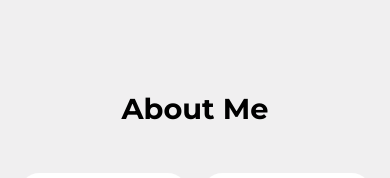
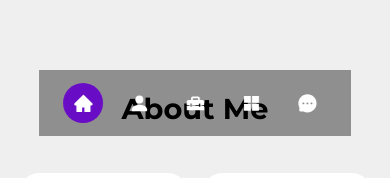
Before and after one commit to steno1/Portfolio, a React (Create React App) app: page / in a window 390 px wide. Shown: the part 660-838 px from the top of the page. Built offline with nearby package versions, Linux system fonts and the light colour scheme.

Commit message:
implemented floating Nav functionality

```diff
--- a/package.json
+++ b/package.json
@@ -10,6 +10,7 @@
     "react-dom": "^18.2.0",
     "react-icons": "^4.11.0",
     "react-scripts": "5.0.1",
+    "react-scrollspy": "^3.4.3",
     "swiper": "^11.0.4",
     "web-vitals": "^2.1.4"
   },
--- a/src/App.jsx
+++ b/src/App.jsx
@@ -1,35 +1,77 @@
-import About from "./Sections/about/about"
-import Contact from "./Sections/Contact/Contact"
-import FAQs from "./Sections/FAQs/FAQs"
-import FloatingNav from "./Sections/Floating-nav/FloatingNav"
-import Footer from "./Sections/Footer/Footer"
-import Header from "./Sections/Header/Header"
-import Modal from "./Components/modal/Modal"
-import Navbar from "./Sections/Navbar/Navbar"
-import Portfolio from "./Sections/Portfolio/Portfolio"
-import Services from "./Sections/Services/Services"
-import Testimonials from "./Sections/testimonials/Testimonials"
-import Theme from "./Theme/Theme"
-import { useThemeContext } from "./Context/ThemeContext"
+import { useEffect, useRef, useState } from "react";
+
+import About from "./Sections/about/about";
+import Contact from "./Sections/Contact/Contact";
+import FAQs from "./Sections/FAQs/FAQs";
+import FloatingNav from "./Sections/Floating-nav/FloatingNav";
+import Footer from "./Sections/Footer/Footer";
+import Header from "./Sections/Header/Header";
+import Navbar from "./Sections/Navbar/Navbar";
+import Portfolio from "./Sections/Portfolio/Portfolio";
+import Services from "./Sections/Services/Services";
+import Testimonials from "./Sections/testimonials/Testimonials";
+import Theme from "./Theme/Theme";
+import { useThemeContext } from "./Context/ThemeContext";
 
 const App = () => {
-  const {themeState}=useThemeContext();
+  // Retrieve themeState and mainRef using React Hooks
+  const { themeState } = useThemeContext(); // Accessing theme information using useContext from ThemeContext
+  const mainRef = useRef(); // Creating a reference to the main HTML element
+
+  // State variables for managing floating navigation display and site position
+  const [showFloatingNav, setShowFloatingNav] = useState(true);
+  const [siteYposition, setSiteYposition] = useState(0);
+
+  // Function to display the floating navigation
+  const showFloatingNavHandler = () => {
+    setShowFloatingNav(true);
+  };
+
+  // Function to hide the floating navigation
+  const hideFloatingNavHandler = () => {
+    setShowFloatingNav(false);
+  };
+
+  // Function to toggle the floating navigation based on scroll position
+  const floatingNavToggleHandler = () => {
+    // Check if the user scrolled up or down at least 20px
+    if (
+      siteYposition < mainRef?.current?.getBoundingClientRect().y - 20 ||
+      siteYposition > mainRef?.current?.getBoundingClientRect().y + 20
+    ) {
+      showFloatingNavHandler(); // Display floating navigation if conditions are met
+    } else {
+      hideFloatingNavHandler(); // Hide floating navigation if conditions are not met
+    }
+    setSiteYposition(mainRef?.current?.getBoundingClientRect().y); // Update site position
+  };
+
+  // UseEffect hook to handle floating navigation based on scroll behavior
+  useEffect(() => {
+    // Set interval to check scroll position every 4000 milliseconds
+    const checkYposition = setInterval(floatingNavToggleHandler, 4000);
+    // Cleanup function to clear the interval
+    return () => clearInterval(checkYposition);
+  }, [ siteYposition]);
+
+  // Return the main App layout
   return (
-    <main className={`${themeState.primary} ${themeState.background}`}>
-     <Navbar/>
-     <Header/>
-     <About/>
-     <Services/>
-     <Portfolio/>
-     <Testimonials/>
-     <FAQs/>
-     <Contact/>
-     <Footer/>
-     <Theme/>
-     {/* <FloatingNav/>*/}
+    <main className={`${themeState.primary} ${themeState.background}`} ref={mainRef}>
+      {/* Render various sections and components */}
+      <Navbar />
+      <Header />
+      <About />
+      <Services />
+      <Portfolio />
+      <Testimonials />
+      <FAQs />
+      <Contact />
+      <Footer />
+      <Theme />
+      {/* Render the floating navigation if showFloatingNav is true */}
+      {showFloatingNav && <FloatingNav />}
+    </main>
+  );
+};
 
-    </main>
-  )
-}
-
-export default App
+export default App;
--- a/src/Sections/Floating-nav/Floating.css
+++ b/src/Sections/Floating-nav/Floating.css
@@ -0,0 +1,43 @@
+#floating__nav{
+    display: none;
+}
+/*MEDIA QUERIES FOR TABLETS AND PHONES */
+@media screen and (max-width:1024px){
+    #floating__nav{
+display: flex;
+align-items: center;
+position: fixed;
+bottom: 3rem;
+left: 50%;
+transform: translateX(-50%);
+z-index: 9;
+animation: animateFloatingNav 300ms ease forwards;
+    }
+    @keyframes animateFloatingNav {
+       from{
+        opacity: 0;
+        bottom: -5rem;
+       }
+       to{
+        opacity: 1;
+        bottom: 3rem;
+       }
+    }
+    .scrollspy{
+        display: flex;
+        gap: 1rem;
+        background: rgba(0,0,0,0.4);
+        padding: 0.8rem 1.5rem;
+        backdrop-filter: blur(20px);
+    }
+    #floating__nav a{
+        padding: 0.6rem;
+        border-radius: 50%;
+        font-size: 1.3rem;
+        color: white;
+        display: grid;
+    }
+    #floating__nav li.active a{
+        background: var(--color-primary);
+    }
+}
--- a/src/Sections/Floating-nav/FloatingNav.jsx
+++ b/src/Sections/Floating-nav/FloatingNav.jsx
@@ -1,11 +1,27 @@
-import "./Floating.css"
+import "./Floating.css"; // Import CSS styles for the floating navigation bar
+
+import Nav from "./Nav"; // Import Nav component for individual navigation items
+import Scrollspy from 'react-scrollspy'; // Import Scrollspy component for tracking scroll positions
+import floatNavData from "../../floatNavData"; // Import data for floating navigation items
 
 const FloatingNav = () => {
+  // Render the floating navigation bar
   return (
-    <div id="floating_nav">
-      floating nav
-    </div>
-  )
-}
+    <ul id="floating__nav">
+      {/* Scrollspy component tracks scroll positions and highlights active sections */}
+      <Scrollspy
+        offset={-500} // Sets an offset for scrolling to adjust for header size
+        className="scrollspy" // CSS class for Scrollspy component
+        items={['header', 'about', 'services', 'portfolio', 'contact']} // Array of section IDs to track
+        currentClassName="active" // CSS class for the currently active section
+      >
+        {
+          // Map through floatNavData to generate navigation items using the Nav component
+          floatNavData.map(item => <Nav key={item.id} item={item} />)
+        }
+      </Scrollspy>
+    </ul>
+  );
+};
 
-export default FloatingNav
+export default FloatingNav;
--- /dev/null
+++ b/src/Sections/Floating-nav/Nav.jsx
@@ -0,0 +1,11 @@
+import React from 'react'
+
+const Nav = ({className, item}) => {
+  return (
+   <li className={className}><a href={item.link}>{item.icon}</a>
+
+   </li>
+  )
+}
+
+export default Nav
--- a/src/Theme/theme.css
+++ b/src/Theme/theme.css
@@ -80,11 +80,32 @@
 }
 /*MEDIA QUERIES FOR PHONE*/
 @media screen and (max-width:600px) {
-    .card.theme__modal{
-        width:var(--container-width-md);
-        padding: 3rem 1.5rem;
+    .card.theme__modal {
+        width: calc(100% - 2rem); /* Adjust width to fit the screen with a small margin */
+        padding: 2rem; /* Reduce padding for smaller screens */
+        max-width: 90%; /* Set a maximum width */
+        box-sizing: border-box; /* Include padding and border in the element's total width and height */
     }
-    .theme__primary-colors{
-        gap: 0.6rem;
+    .card.theme__modal h3 {
+        font-size: 1.8rem; /* Adjust heading sizes for better readability on smaller screens */
+    }
+    .card.theme__modal small {
+        width: 100%; /* Adjust width for smaller screens */
+    }
+    .theme__primary-colors {
+        gap: 0.6rem; /* Reduce gap between primary colors */
+    }
+    .theme__primary-colors button {
+        width: 1.5rem; /* Decrease the size of color buttons */
+        height: 1.5rem;
+        font-size: 0.7rem; /* Adjust font size for better visibility */
+    }
+    .theme__background-colors {
+        gap: 1rem; /* Adjust gap between background colors */
+    }
+    .theme__background-colors button {
+        width: 5rem; /* Adjust width of background color buttons */
+        height: 2rem;
+        font-size: 0.8rem; /* Adjust font size for better visibility */
     }
 }
--- a/src/data.js
+++ b/src/data.js
@@ -149,6 +149,7 @@
     {className:"bg-2"}
 ]
 
+
 export { data, data2, data3, data4, data5,
      data6, data7, data8, socials, links,
     primaryColors, backgroundColors};
--- /dev/null
+++ b/src/floatNavData.js
@@ -0,0 +1,15 @@
+import { AiFillAppstore } from "react-icons/ai";
+import { AiFillHome } from "react-icons/ai";
+import { AiFillMessage } from "react-icons/ai";
+import { BsPersonFill } from "react-icons/bs";
+import { MdHomeRepairService } from "react-icons/md";
+
+const floatNavData = [
+  { id: 1, link: "#", icon: <AiFillHome /> },
+  { id: 2, link: "#about", icon: <BsPersonFill /> },
+  { id: 3, link: "#services", icon: <MdHomeRepairService /> },
+  { id: 4, link: "#portfolio", icon: <AiFillAppstore /> },
+  { id: 5, link: "#contact", icon: <AiFillMessage /> }
+];
+
+export default floatNavData;
```
Also changed, not shown: src/Components/modal/Modal.jsx (+0 -8 lines), 1 other file (tests, documents, lock files or other folders).
